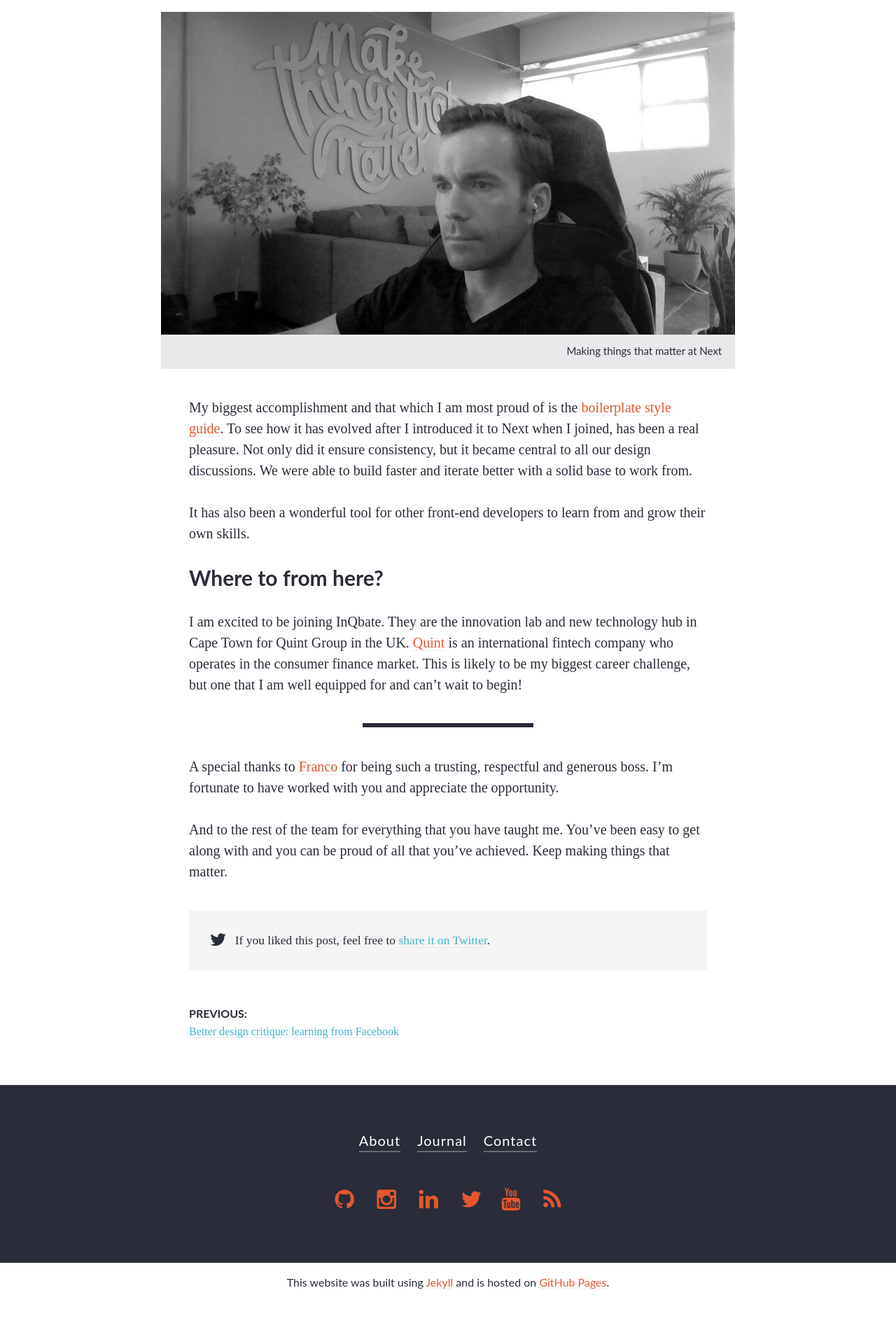
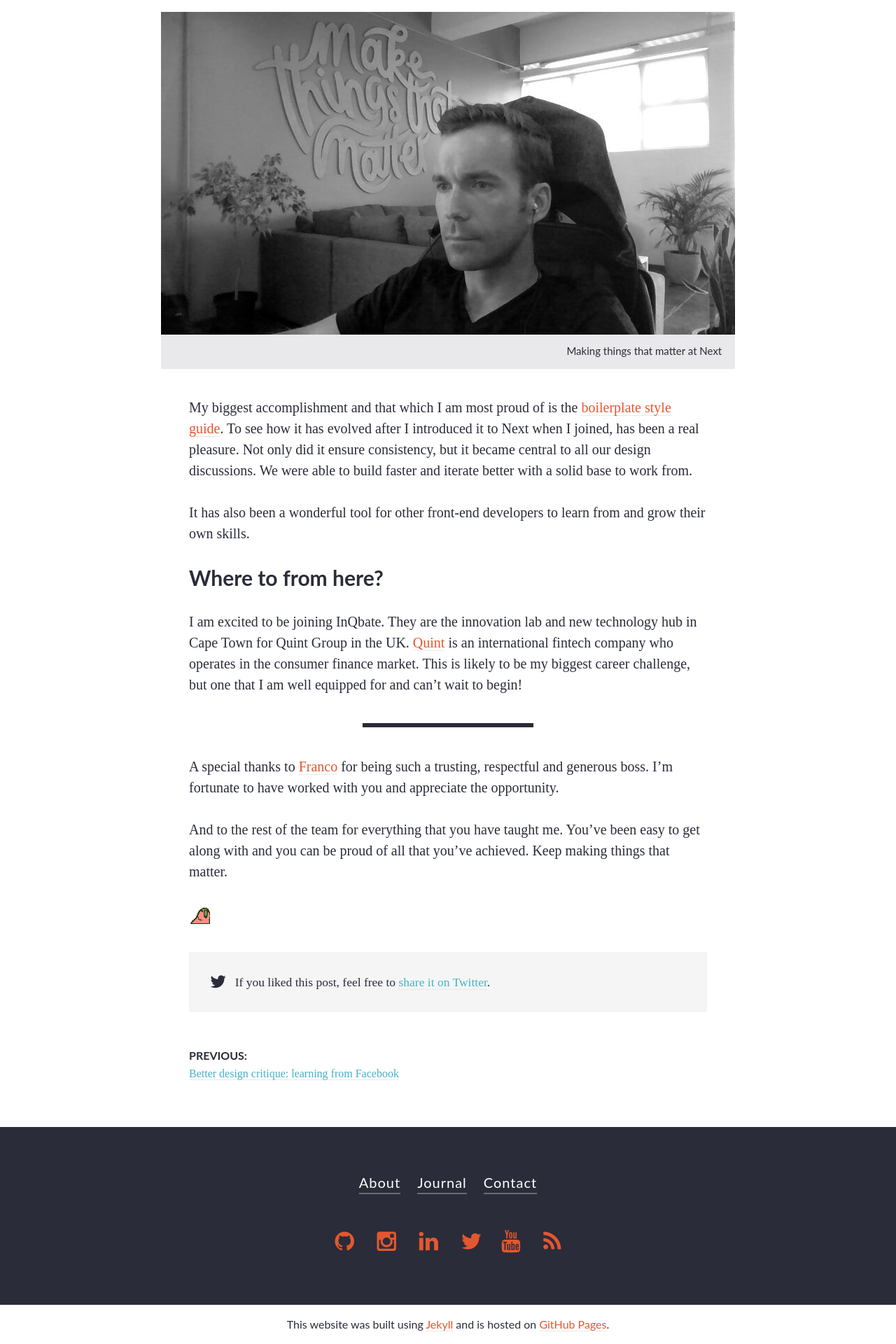
Before and after one commit to michaelthorne/michaelthorne.github.io, a Jekyll site: the page built from _posts/2017-01-31-the-next-chapter.md, in a window 1280 px wide. Shown: the part 1082-3002 px from the top of the page at 70% size. Built offline with Jekyll 4.4.1, drawn with Linux system fonts in a browser that asks for light colours; some web fonts are replaced; before the commit the page ends 2942 px from its top, so only the background shows below that.

Commit message:
Parrot shuffle!

```diff
--- a/_posts/2017-01-31-the-next-chapter.md
+++ b/_posts/2017-01-31-the-next-chapter.md
@@ -44,3 +44,5 @@ I’m fortunate to have worked with you and appreciate the opportunity.
 
 And to the rest of the team for everything that you have taught me. You’ve been easy to get along with and you can be proud
 of all that you’ve achieved. Keep making things that matter.
+
+<img src="/assets/images/journal/parrot-shuffle-30x25.gif" width="30" height="25" alt="Parrot shuffle">
--- a/_sass/objects/article.scss
+++ b/_sass/objects/article.scss
@@ -112,7 +112,6 @@ article {
     img {
         height: auto;
         max-width: 100%;
-        width: 100%;
     }
 
     /**
```
Also changed, not shown: assets/images/journal/parrot-shuffle-30x25.gif (added).
